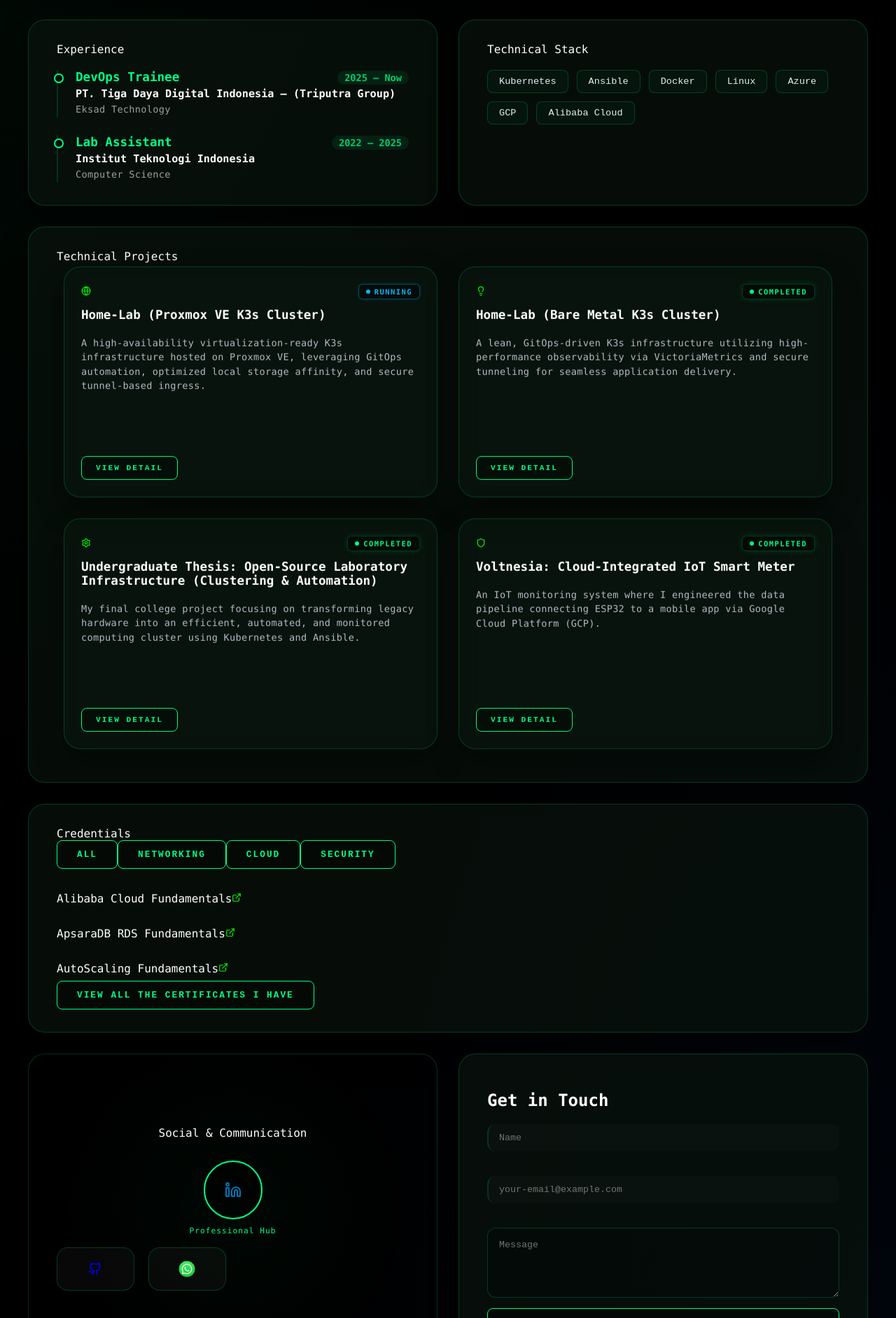
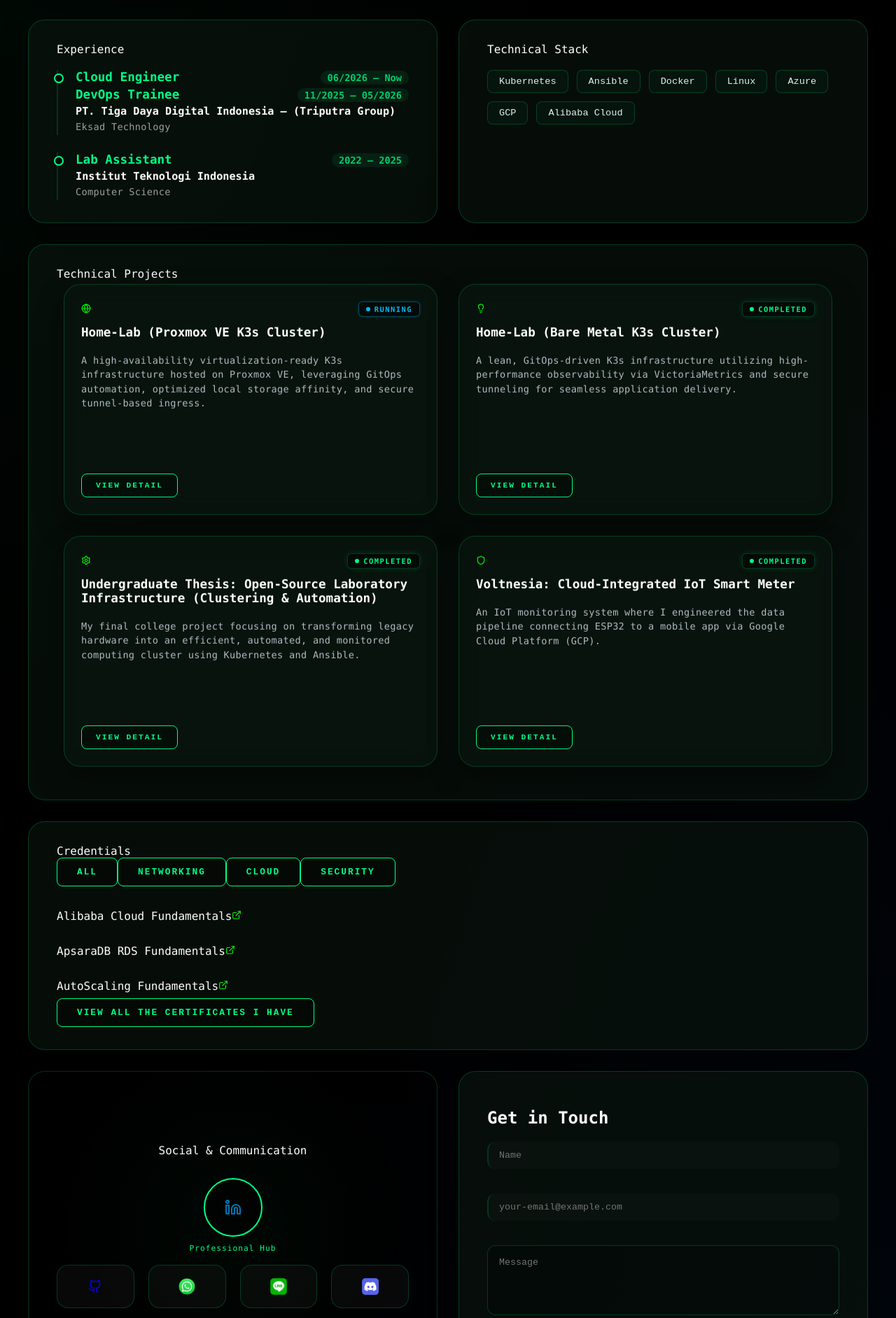
Before and after one commit to Kamiko0714/Kamiko-Homelab, a React (Vite) app in the folder dashboard-web/main-porto/: page / in a window 1280 px wide. Shown: the part 536-2420 px from the top of the page at 70% size. Built offline with nearby package versions, Linux system fonts and the light colour scheme.

Commit message:
update cv and experience 8-6-2026

```diff
--- a/dashboard-web/main-porto/src/App.jsx
+++ b/dashboard-web/main-porto/src/App.jsx
@@ -54,7 +54,7 @@
   }, [isTerminal]);
 
   const downloadCV = () => {
-    const filePath = `/downloads/cv-en.pdf?v=${new Date().getTime()}`;
+    const filePath = `/downloads/Dewa_Athallah_Putra_Kamiko_CV.pdf?v=${new Date().getTime()}`;
     window.open(filePath, '_blank');
   };
 
--- a/dashboard-web/main-porto/src/components/ModernContact.jsx
+++ b/dashboard-web/main-porto/src/components/ModernContact.jsx
@@ -3,7 +3,7 @@
 
 export default function ModernContact({ lang }) {
   const downloadCV = () => {
-    const filePath = `/downloads/cv-en.pdf?v=${new Date().getTime()}`;
+    const filePath = `/downloads/Dewa_Athallah_Putra_Kamiko_CV.pdf?v=${new Date().getTime()}`;
     const link = document.createElement('a');
     link.href = filePath;
     link.target = '_blank';
@@ -16,7 +16,7 @@
     <div className="modern-container">
       <div className="cv-header">
         <a
-          href="/downloads/cv-en.pdf"
+          href="/downloads/Dewa_Athallah_Putra_Kamiko_CV.pdf"
           target="_blank"
           rel="noreferrer"
           className="neon-btn download-cv"
--- a/dashboard-web/main-porto/src/components/ModernView.jsx
+++ b/dashboard-web/main-porto/src/components/ModernView.jsx
@@ -80,8 +80,12 @@
             <div className="exp-item">
               <div className="exp-content">
                 <div className="exp-main-row">
+                  <h3 className="exp-title">Cloud Engineer</h3>
+                  <span className="exp-period">06/2026 — {t.exp_now}</span>
+                </div>
+                <div className="exp-main-row">
                   <h3 className="exp-title">DevOps Trainee</h3>
-                  <span className="exp-period">2025 — {t.exp_now}</span>
+                  <span className="exp-period">11/2025 — 05/2026</span>
                 </div>
                 <div className="exp-company">PT. Tiga Daya Digital Indonesia — (Triputra Group)</div>
                 <p className="exp-detail">Eksad Technology</p>
@@ -197,14 +201,14 @@
                 <img src={WhatsAppIcon} alt="WA" />
                 <div className="node-line"></div>
               </a>
-              {/* <a href="https://line.me/ti/p/9dzEKkRqQ2" target="_blank" className="node-satellite line">
+              <a href="https://line.me/ti/p/9dzEKkRqQ2" target="_blank" className="node-satellite line">
                 <img src={LineIcon} alt="LINE" />
                 <div className="node-line"></div>
               </a>
               <a href="https://discordapp.com/users/1282546253707608135" target="_blank" className="node-satellite discord">
                 <img src={DiscordIcon} alt="Discord" />
                 <div className="node-line"></div>
-              </a> */}
+              </a>
             </div>
           </div>
         </div>
--- a/dashboard-web/main-porto/src/components/TerminalView.jsx
+++ b/dashboard-web/main-porto/src/components/TerminalView.jsx
@@ -68,7 +68,7 @@
         about: () => `NAME   : Dewa Athallah Putra Kamiko\nROLE   : ${t.desc}\nFOCUS  : IT Infrastructure, Automation, Reliability`,
         skills: () => "INFRA  : K8S, Docker, Ansible, Terraform\nCLOUD  : Azure, GCP\nLANGS  : Go, Bash, Python",
         cv: () => {
-          const filePath = `/downloads/cv-en.pdf?v=${new Date().getTime()}`;
+          const filePath = `/downloads/Dewa_Athallah_Putra_Kamiko_CV.pdf?v=${new Date().getTime()}`;
           window.open(filePath, '_blank');
           if (win) {
             return `[ACTION]: Viewing CV (${lang.toUpperCase()}) in a new tab...`;
```
Also changed, not shown: 2 other files (tests, documents, lock files or other folders).
